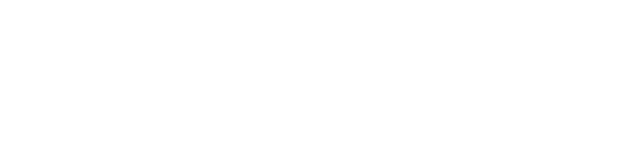
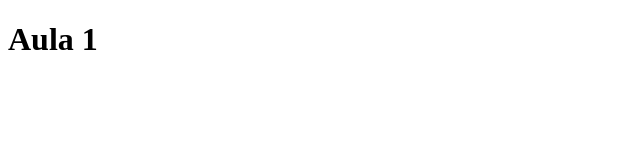
Before and after one commit to asouza29/Projeto01, a plain HTML site: page index.html in a window 1280 px wide. Shown: the whole page, without its empty margins (0-640 px from the left). Drawn offline with Linux system fonts and the light colour scheme.

Commit message:
Alteração 2
Foi colocado o titulo do site.

```diff
--- a/index.html
+++ b/index.html
@@ -9,6 +9,6 @@
      href="css/estilo.css"/>
 </head>
 <body>
-
+    <h1>Aula 1 </h1>
 </body>
 </html>
```
